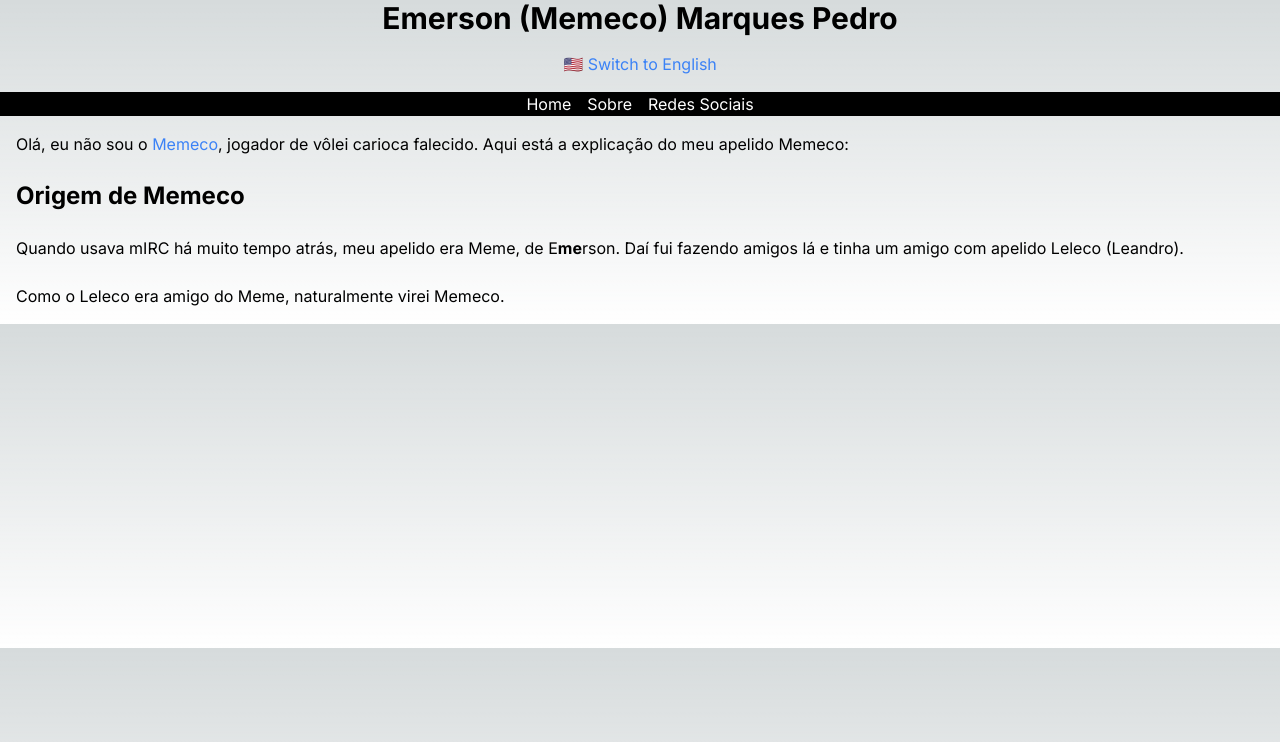
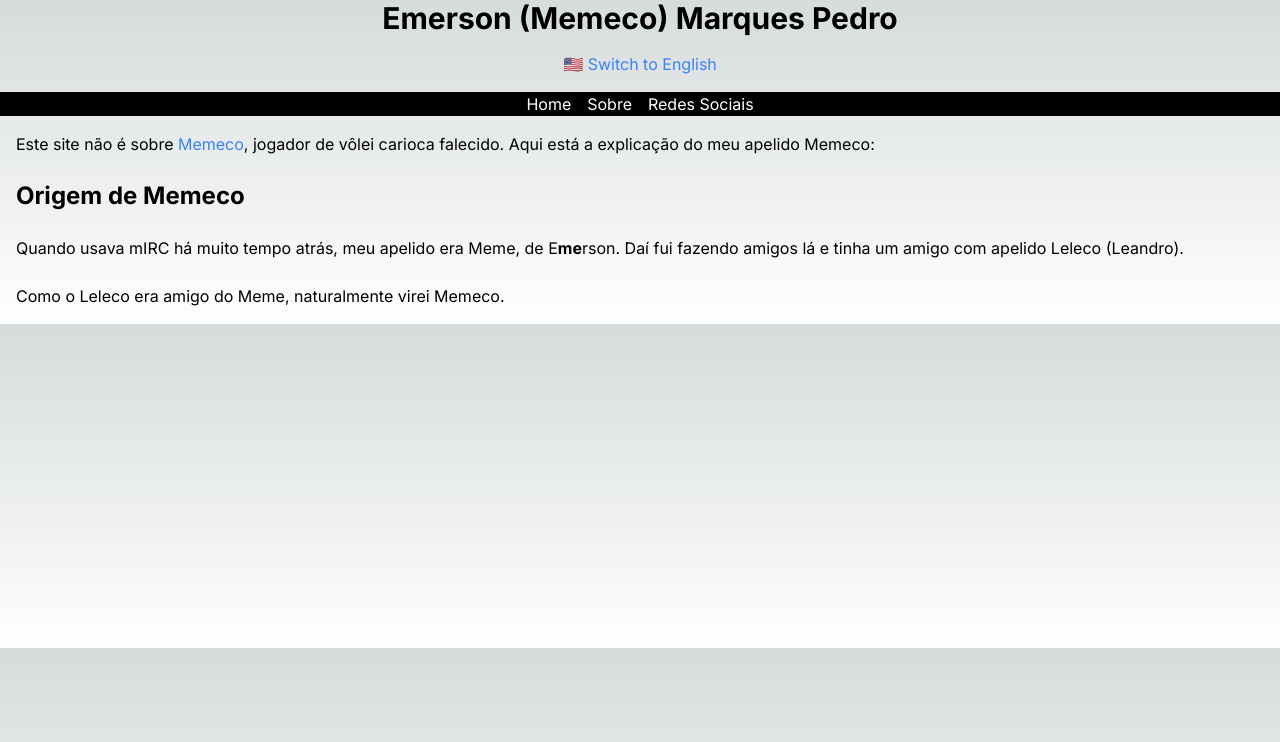
Before and after one commit to memeco/memeco.com.br, a Next.js app: page / in a window 1280 px wide. Shown: the top 742 px of the page. Built offline with nearby package versions, Linux system fonts and the light colour scheme.

Commit message:
Adicionei tradução

```diff
--- a/app/page.js
+++ b/app/page.js
@@ -13,7 +13,7 @@ export default function Page() {
           href="https://translate.google.com/translate?hl=pt-BR&sl=pt&tl=en&u=http://memeco.com.br"
           className="text-blue-500 hover:text-gray-600"
         >
-          🇺🇸 Switch to English
+          🇺🇸&nbsp;Switch to English
         </Link>
       </div>
 
@@ -50,7 +50,7 @@ export default function Page() {
 
       <main className="container mx-auto p-4 text-black">
         <p>
-          Olá, eu não sou o{" "}
+          Este site não é sobre&nbsp;
           <Link
             href="https://pt.wikipedia.org/wiki/Memeco"
             className="text-blue-500 hover:text-gray-600"
```
